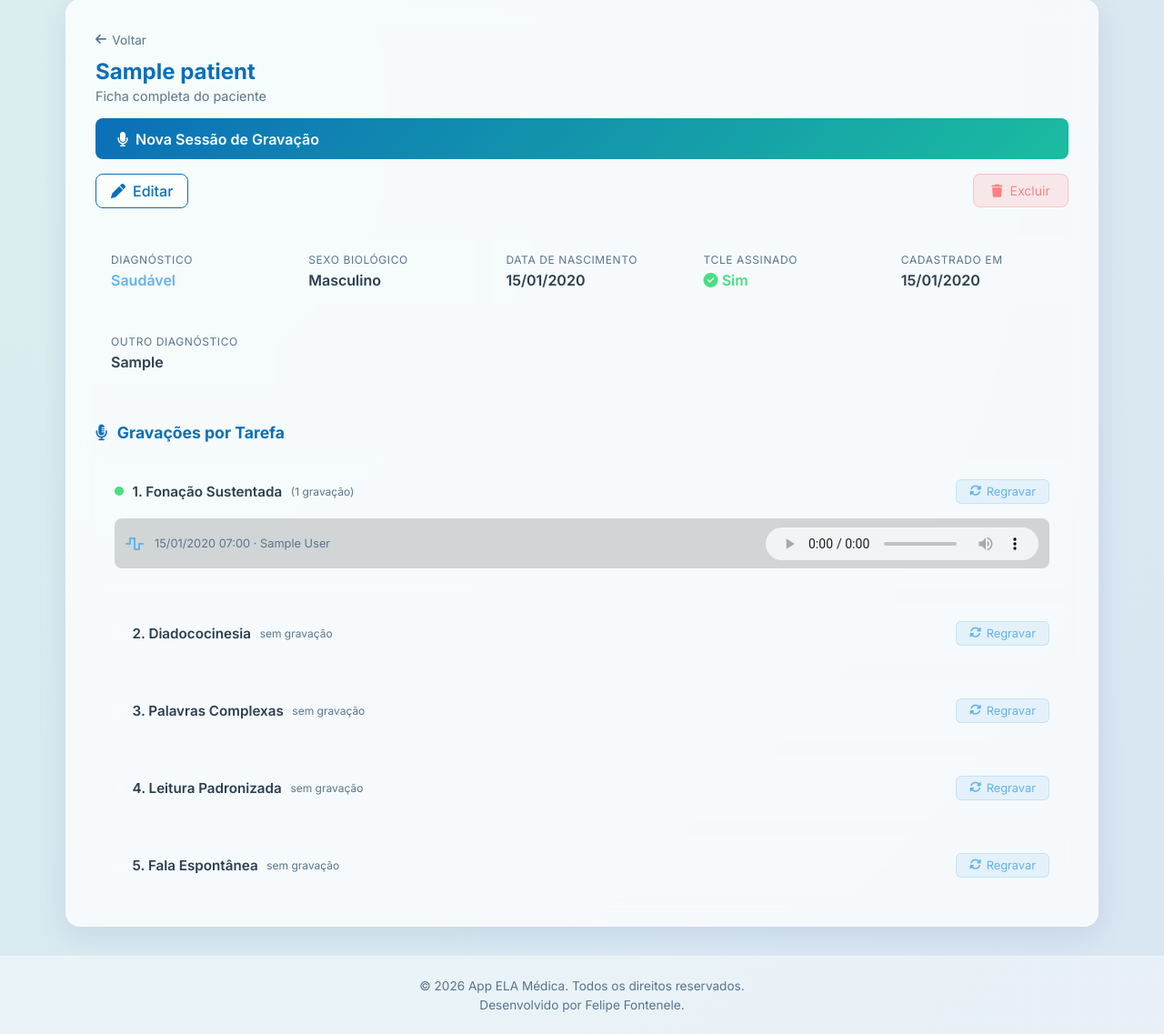
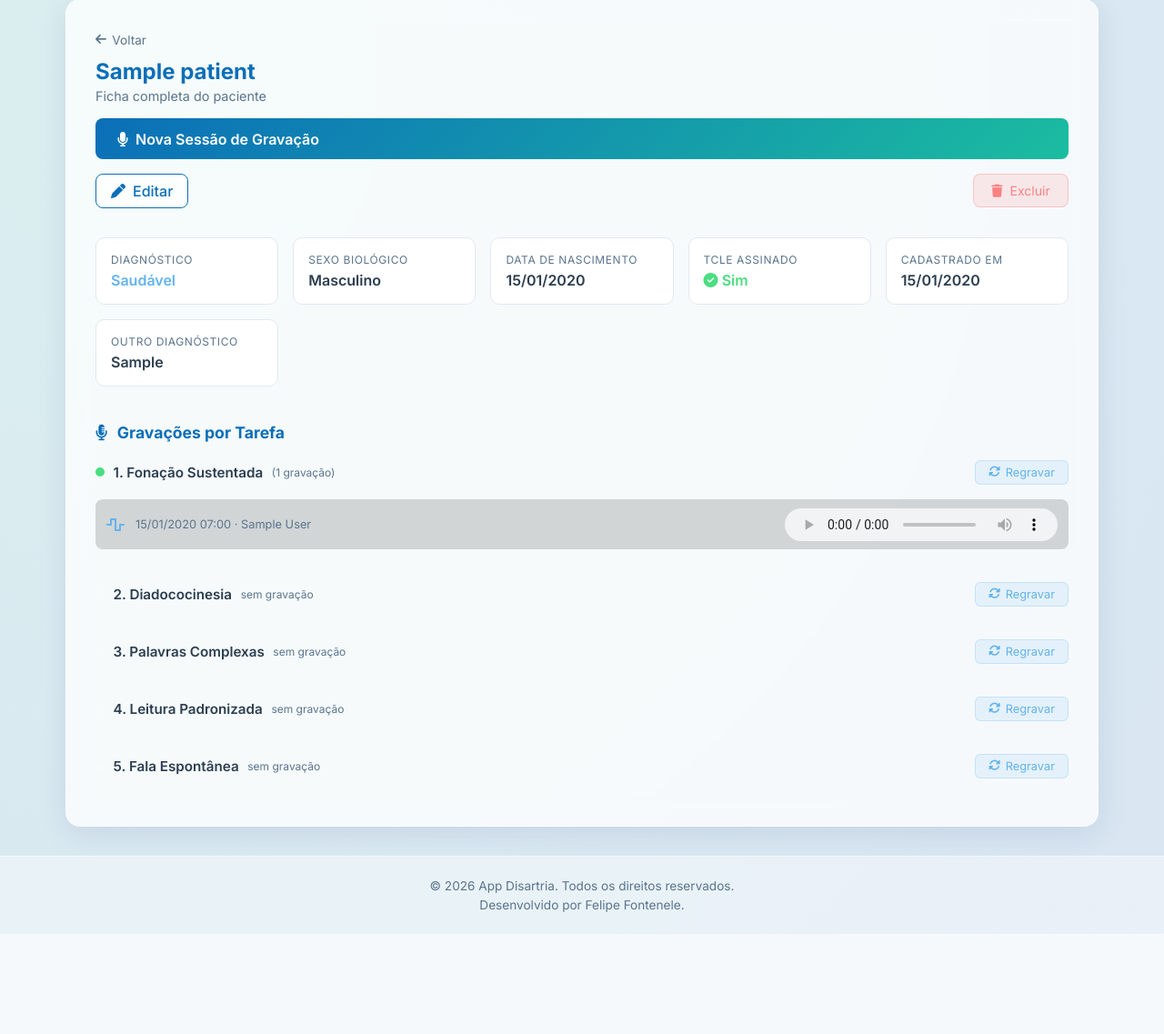
Before and after one commit to felipefontel/sistema-ela-disartria, a Django app: page /patients/1/ in a window 1280 px wide. Shown: the part 114-1251 px from the top of the page at 91% size. After the commit the page ends 1141 px from the top, so only its background shows below. Run offline with Django 5.2, Linux system fonts and the light colour scheme; a user stored in the database is signed in; tables that the repository leaves empty hold one stand-in row (values such as "Sample post"); parts of the project's set-up code (start-up, migrations or seed data) failed here and were passed over.

Commit message:
feat: Adiciona templates base, formulário de paciente e página de detalhes do paciente.

```diff
--- a/core/templates/base.html
+++ b/core/templates/base.html
@@ -1,9 +1,11 @@
+{% load static %}
 <!DOCTYPE html>
 <html lang="pt-br">
 <head>
     <meta charset="UTF-8">
     <meta name="viewport" content="width=device-width, initial-scale=1.0">
-    <title>{% block title %}App ELA Médica{% endblock %}</title>
+    <title>{% block title %}App Disartria{% endblock %}</title>
+    <link rel="icon" type="image/png" href="{% static 'core/images/favicon.png' %}">
 
     <!-- Google Fonts: Inter -->
     <link rel="preconnect" href="https://fonts.googleapis.com">
@@ -50,7 +52,7 @@
     </main>
 
     <footer style="margin-top: auto; padding: 1.5rem; text-align: center; color: var(--text-secondary); font-size: 0.85rem; border-top: var(--glass-border); background: rgba(255,255,255,0.4);">
-        <p style="margin: 0;">&copy; {% now "Y" %} App ELA Médica. Todos os direitos reservados.</p>
+        <p style="margin: 0;">&copy; {% now "Y" %} App Disartria. Todos os direitos reservados.</p>
         <p style="margin: 0.3rem 0 0 0;">Desenvolvido por Felipe Fontenele.</p>
     </footer>
 
--- a/core/templates/core/patient_detail.html
+++ b/core/templates/core/patient_detail.html
@@ -31,19 +31,19 @@
 
     <!-- Informações do Paciente -->
     <div style="display: grid; grid-template-columns: repeat(auto-fit, minmax(180px, 1fr)); gap: 1rem; margin-bottom: 2.5rem;">
-        <div style="background: rgba(255,255,255,0.04); border: 1px solid rgba(255,255,255,0.08); border-radius: 10px; padding: 1rem;">
+        <div style="background: #ffffff; border: 1px solid #e2e8f0; border-radius: 10px; padding: 1rem;">
             <p style="color: var(--text-secondary); font-size: 0.75rem; text-transform: uppercase; letter-spacing: 0.05em; margin: 0 0 0.3rem 0;">Diagnóstico</p>
             <p style="margin: 0; font-weight: 600; color: #63b3ed;">{{ patient.get_diagnosis_display }}</p>
         </div>
-        <div style="background: rgba(255,255,255,0.04); border: 1px solid rgba(255,255,255,0.08); border-radius: 10px; padding: 1rem;">
+        <div style="background: #ffffff; border: 1px solid #e2e8f0; border-radius: 10px; padding: 1rem;">
             <p style="color: var(--text-secondary); font-size: 0.75rem; text-transform: uppercase; letter-spacing: 0.05em; margin: 0 0 0.3rem 0;">Sexo Biológico</p>
             <p style="margin: 0; font-weight: 600;">{{ patient.get_gender_display }}</p>
         </div>
-        <div style="background: rgba(255,255,255,0.04); border: 1px solid rgba(255,255,255,0.08); border-radius: 10px; padding: 1rem;">
+        <div style="background: #ffffff; border: 1px solid #e2e8f0; border-radius: 10px; padding: 1rem;">
             <p style="color: var(--text-secondary); font-size: 0.75rem; text-transform: uppercase; letter-spacing: 0.05em; margin: 0 0 0.3rem 0;">Data de Nascimento</p>
             <p style="margin: 0; font-weight: 600;">{{ patient.birth_date|date:"d/m/Y" }}</p>
         </div>
-        <div style="background: rgba(255,255,255,0.04); border: 1px solid rgba(255,255,255,0.08); border-radius: 10px; padding: 1rem;">
+        <div style="background: #ffffff; border: 1px solid #e2e8f0; border-radius: 10px; padding: 1rem;">
             <p style="color: var(--text-secondary); font-size: 0.75rem; text-transform: uppercase; letter-spacing: 0.05em; margin: 0 0 0.3rem 0;">TCLE Assinado</p>
             <p style="margin: 0; font-weight: 600;">
                 {% if patient.consent_signed %}
@@ -53,12 +53,12 @@
                 {% endif %}
             </p>
         </div>
-        <div style="background: rgba(255,255,255,0.04); border: 1px solid rgba(255,255,255,0.08); border-radius: 10px; padding: 1rem;">
+        <div style="background: #ffffff; border: 1px solid #e2e8f0; border-radius: 10px; padding: 1rem;">
             <p style="color: var(--text-secondary); font-size: 0.75rem; text-transform: uppercase; letter-spacing: 0.05em; margin: 0 0 0.3rem 0;">Cadastrado em</p>
             <p style="margin: 0; font-weight: 600;">{{ patient.created_at|date:"d/m/Y" }}</p>
         </div>
         {% if patient.diagnosis_other %}
-        <div style="background: rgba(255,255,255,0.04); border: 1px solid rgba(255,255,255,0.08); border-radius: 10px; padding: 1rem;">
+        <div style="background: #ffffff; border: 1px solid #e2e8f0; border-radius: 10px; padding: 1rem;">
             <p style="color: var(--text-secondary); font-size: 0.75rem; text-transform: uppercase; letter-spacing: 0.05em; margin: 0 0 0.3rem 0;">Outro Diagnóstico</p>
             <p style="margin: 0; font-weight: 600;">{{ patient.diagnosis_other }}</p>
         </div>
@@ -72,7 +72,7 @@
 
     <div style="display: flex; flex-direction: column; gap: 1rem;">
         {% for task_id, task in recordings_by_task.items %}
-        <div style="background: rgba(255,255,255,0.03); border: 1px solid rgba(255,255,255,0.08); border-radius: 12px; padding: 1.25rem;">
+        <div style="padding: 0rem 0rem 1.25rem 0rem; overflow: hidden;">
             <div style="display: flex; justify-content: space-between; align-items: center; margin-bottom: {% if task.recordings %}1rem{% else %}0{% endif %};">
                 <div style="display: flex; align-items: center; gap: 0.6rem;">
                     {% if task.recordings %}
```
Also changed, not shown: core/templates/core/patient_form.html (+14 -13 lines).
